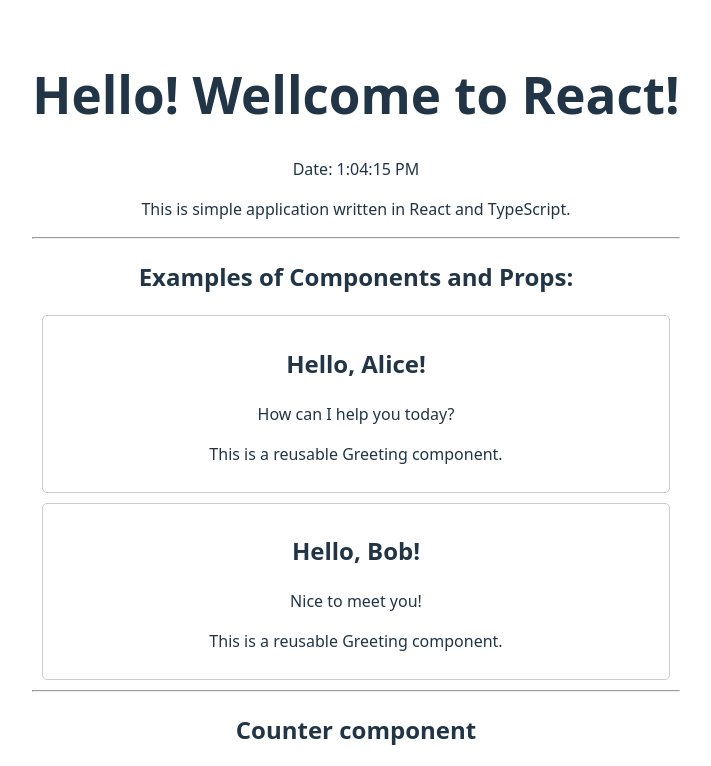
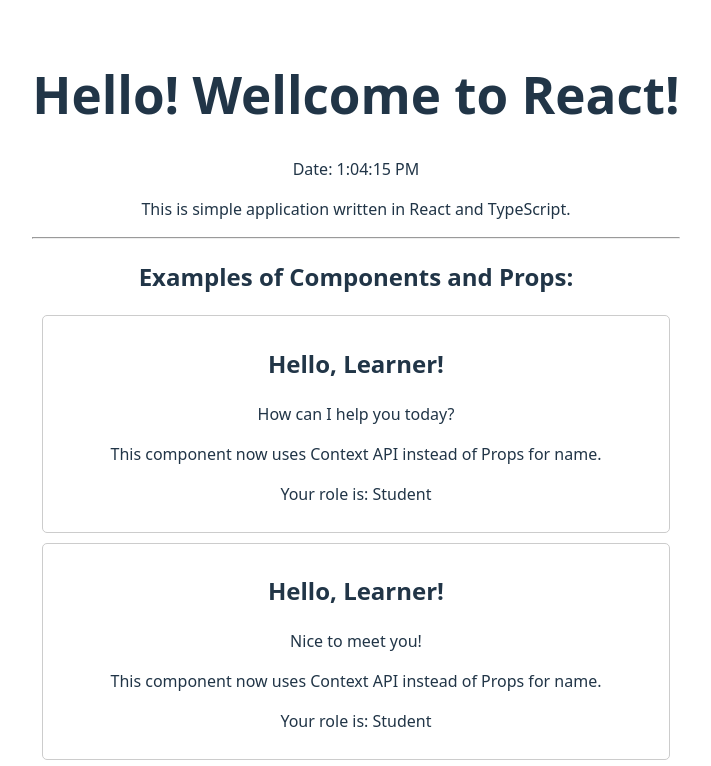
Before and after one commit to 4no-tkm/Basic_dictionary, a React (Vite) app in the folder React_notes/ts-first-react-app/: page / in a window 1280 px wide. Shown: the top 766 px of the page, without its empty margins (284-995 px from the left). Built offline with nearby package versions, Linux system fonts and the light colour scheme.

Commit message:
feat: Introduce Context API to avoid props drilling for user data

```diff
--- a/React_notes/ts-first-react-app/src/App.tsx
+++ b/React_notes/ts-first-react-app/src/App.tsx
@@ -3,6 +3,7 @@
 import Greeting from './components/Greeting';
 import Counter from './components/Counter';
 import TextInput from './components/TextInput';
+import UserContext from './contexts/UserContext';
 
 function App() {
   const currentHour = new Date().getHours();
@@ -42,7 +43,10 @@
       };
   }, []);
 
+  const currentUser = { name: "Learner", role: "Student" };
+
   return (
+    <UserContext.Provider value={currentUser}>
       <div className="App">
         <h1>{greetingMessage} Wellcome to React!</h1>
         <p>Date: {new Date().toLocaleTimeString()}</p>
@@ -96,6 +100,7 @@
 
         <p>JSX practice.</p>
       </div>
+    </UserContext.Provider>
   );
 }
 
--- a/React_notes/ts-first-react-app/src/components/Greeting.tsx
+++ b/React_notes/ts-first-react-app/src/components/Greeting.tsx
@@ -1,16 +1,19 @@
 import React from 'react';
+import { useUser } from '../contexts/UserContext';
 
 interface GreetingProps {
-  name: string;
-  message: string;
+  message?: string;
 }
 
-const Greeting: React.FC<GreetingProps> = ({ name, message = "How can I help you today?"}) => {
+const Greeting: React.FC<GreetingProps> = ({ message = "How can I help you today?"}) => {
+  const user = useUser();
+
   return (
     <div style={{ border: '1px solid #ccc', padding: '10px', margin: '10px', borderRadius: '5px' }}>
-      <h2>Hello, {name}!</h2>
+      <h2>Hello, {user.name}!</h2>
       <p>{message}</p>
-      <p>This is a reusable Greeting component.</p>
+      <p>This component now uses Context API instead of Props for name.</p>
+      <p>Your role is: {user.role}</p>
     </div>
   );
 };
--- /dev/null
+++ b/React_notes/ts-first-react-app/src/contexts/UserContext.ts
@@ -0,0 +1,18 @@
+import { createContext, useContext } from 'react';
+
+interface User {
+    name: string;
+    role: string;
+}
+
+const UserContext = createContext<User | null>(null);
+
+export const useUser = () => {
+    const user = useContext(UserContext);
+    if (!user) {
+        throw new Error('useUser must be used within a UserProvider')
+    }
+    return user;
+};
+
+export default UserContext;
```
Lines whose indentation alone changed are shown as unchanged.
